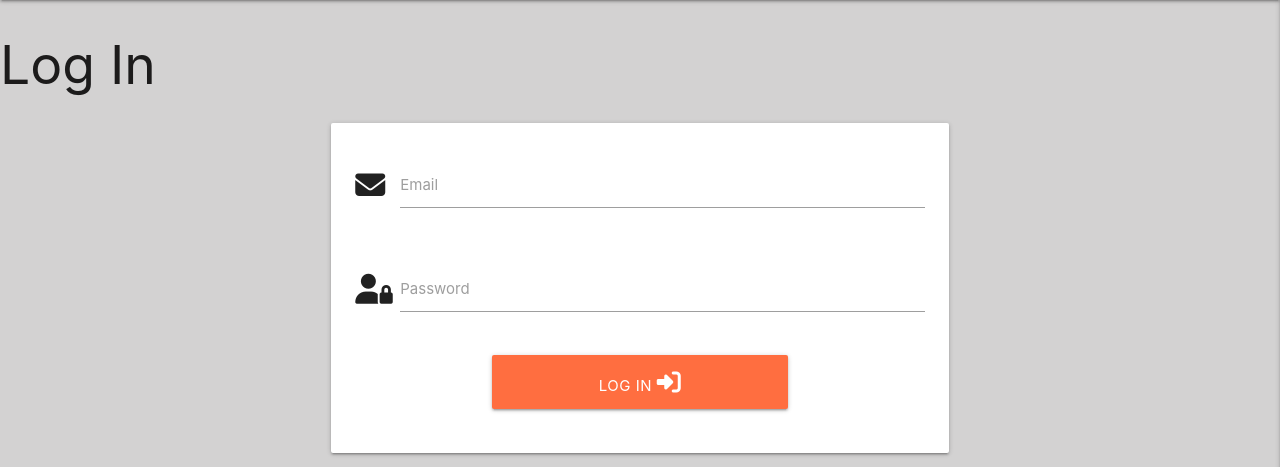
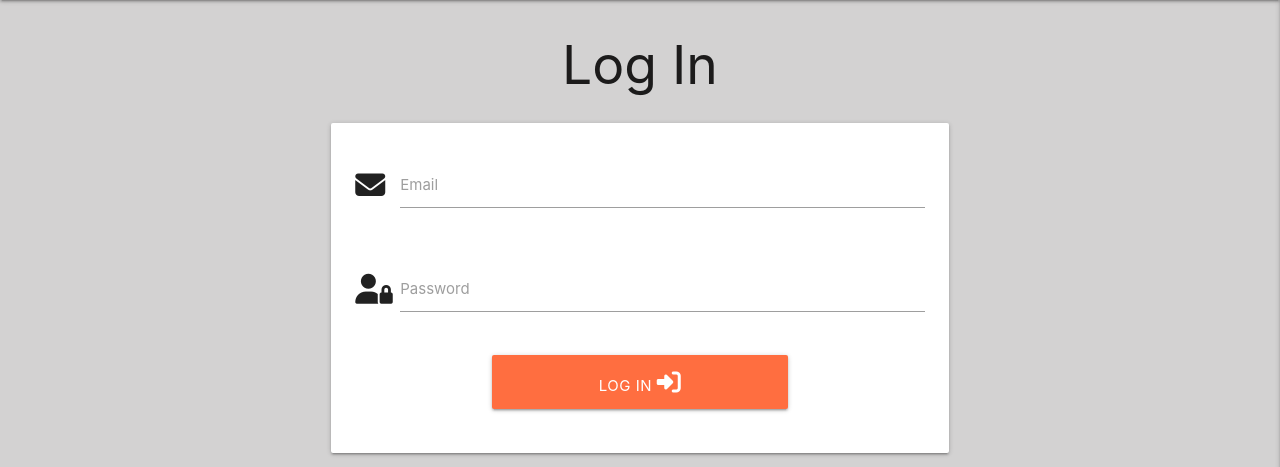
Before and after one commit to LeeEd1/MS3-project, a Flask app: page /login in a window 1280 px wide. Shown: the part 64-531 px from the top of the page. Run offline with Flask 3, Linux system fonts and the light colour scheme; some libraries are stand-ins or nearby versions.

Commit message:
Center heading

```diff
--- a/templates/login.html
+++ b/templates/login.html
@@ -2,7 +2,7 @@
 {% block content %}
 
     <!-- Login page -->
-    <h2>Log In</h2>
+    <h2 class="center-align">Log In</h2>
 
     <div class="row">
         <form class="col s12 m6 offset-m3" method="POST" action="{{ url_for('login') }}">
```
